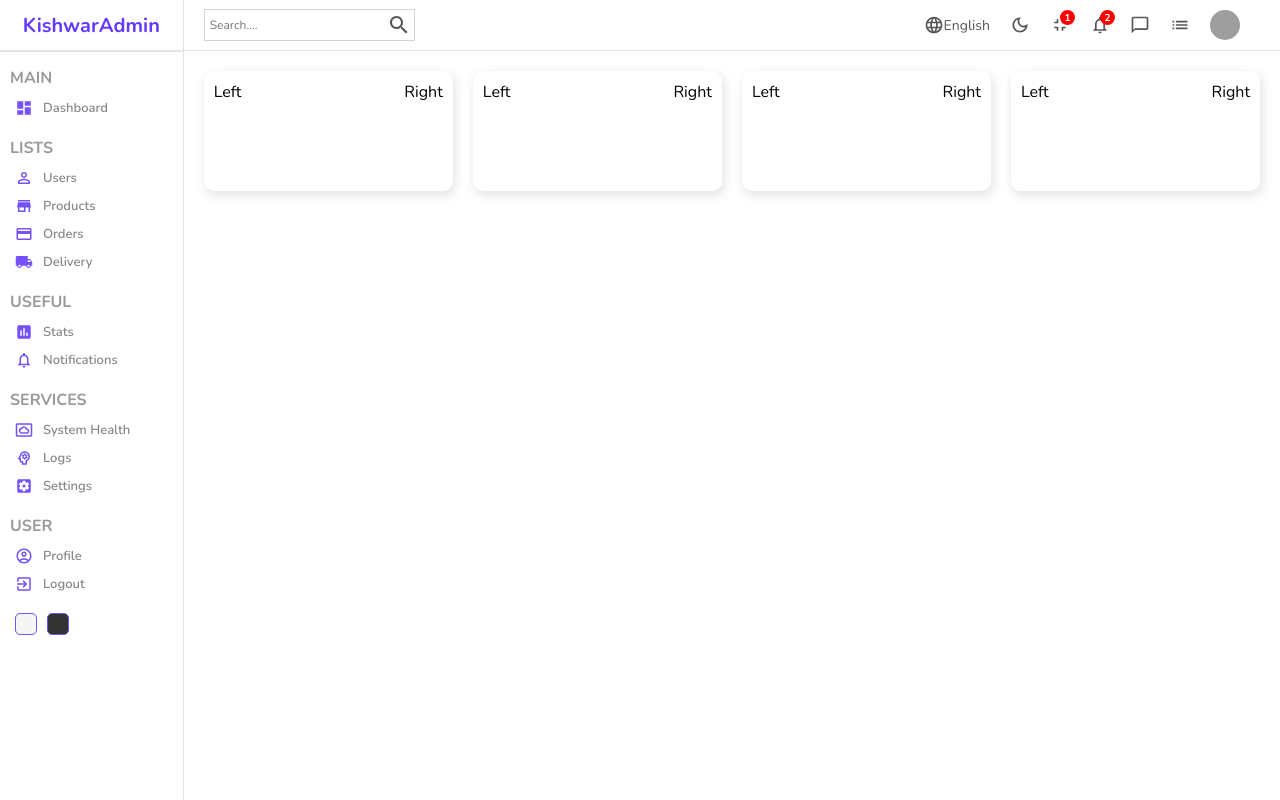
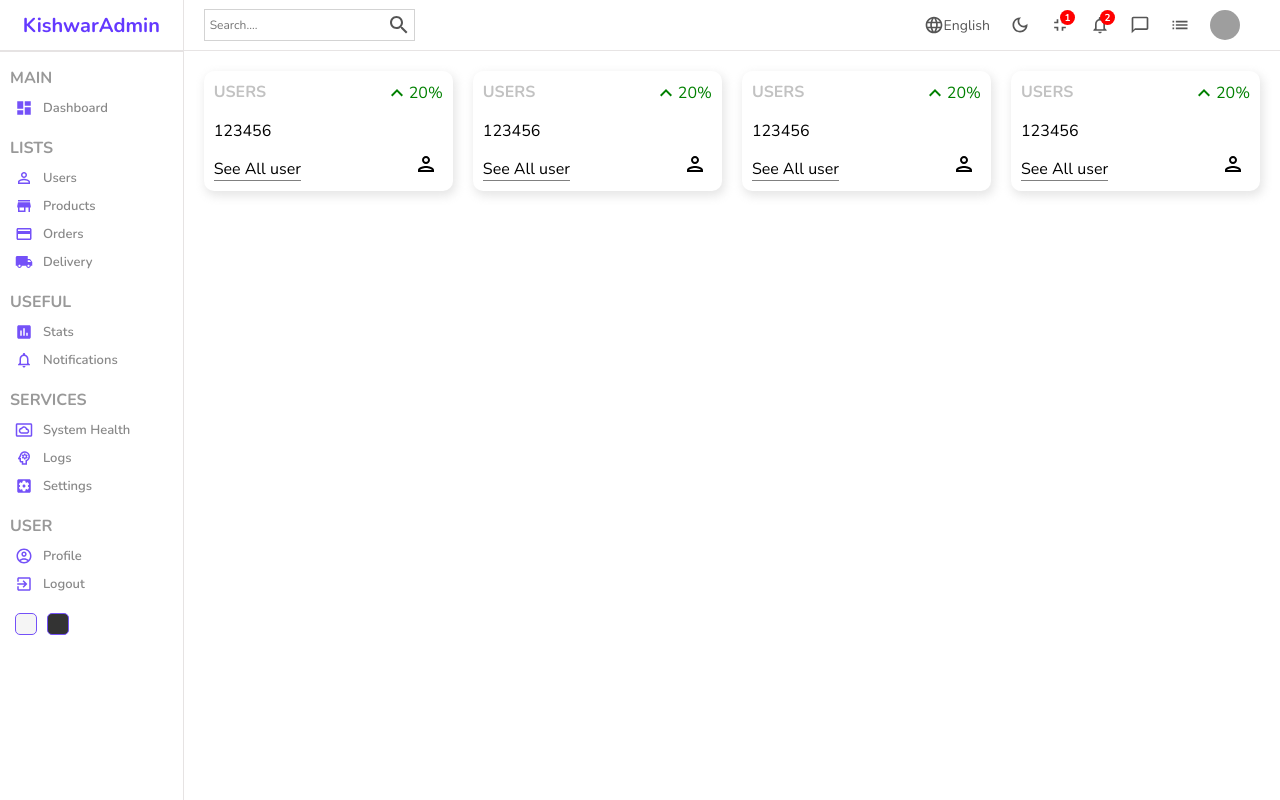
Before and after one commit to kishwerjabeen/react-admin-dashboard, a React (Create React App) app: page / in a window 1280 px wide. Built offline with nearby package versions, Linux system fonts and the light colour scheme; grey boxes are pictures that could not be loaded.

Commit message:
widget css complate

```diff
--- a/src/components/widget/Widget.jsx
+++ b/src/components/widget/Widget.jsx
@@ -1,14 +1,25 @@
 import React from 'react'
 import "./widget.scss"
+import KeyboardArrowUpIcon from '@mui/icons-material/KeyboardArrowUp';
+import PersonOutlinedIcon from "@mui/icons-material/PersonOutlined";
+import AccountBalanceWalletOutlinedIcon from "@mui/icons-material/AccountBalanceWalletOutlined";
+import ShoppingCartOutlinedIcon from "@mui/icons-material/ShoppingCartOutlined";
+import MonetizationOnOutlinedIcon from "@mui/icons-material/MonetizationOnOutlined";
 
 const Widget = () => {
     return (
         <div className='widget'>
-            <div className='Left'>
-                Left
+            <div className='left'>
+                <span className='title'>USERS</span>
+                <span className='counter'>123456</span>
+                <span className='link'>See All user</span>
             </div>
             <div className='right'>
-                Right
+                <div className='percentage positive'>
+                    <KeyboardArrowUpIcon />
+                    20%
+                </div>
+                <PersonOutlinedIcon className='icon'/>
             </div>
         </div>
     )
--- a/src/components/widget/widget.scss
+++ b/src/components/widget/widget.scss
@@ -7,4 +7,50 @@
     box-shadow: 2px 4px 10px 1px rgba(201, 201, 201, 0.47);
     border-radius: 10px;
     height: 100px;
+
+    .left,
+    .right {
+        display: flex;
+        flex-direction: column;
+        justify-content: space-between;
+    }
+
+    .title {
+        font-weight: bold;
+        font-style: 14px;
+        color: rgb(194, 194, 194);
+    }
+
+    .counter {
+        font-style: 28px;
+        font-weight: 300;
+    }
+
+    .link {
+        font-style: 12px;
+        border-bottom: 1px solid gray;
+    }
+
+    .percentage {
+        display: flex;
+        align-items: center;
+        font-style: 14px;
+
+        &.positive {
+            color: green;
+        }
+
+        &.negative {
+            color: red;
+        }
+    }
+
+    .icon{
+        font-style: 18px;
+        padding: 5px;
+        // background-color: rgba(128, 0, 128, 0.2);
+        border-radius: 5px;
+        align-items: center;
+        align-self: flex-end;
+    }
 }
```
